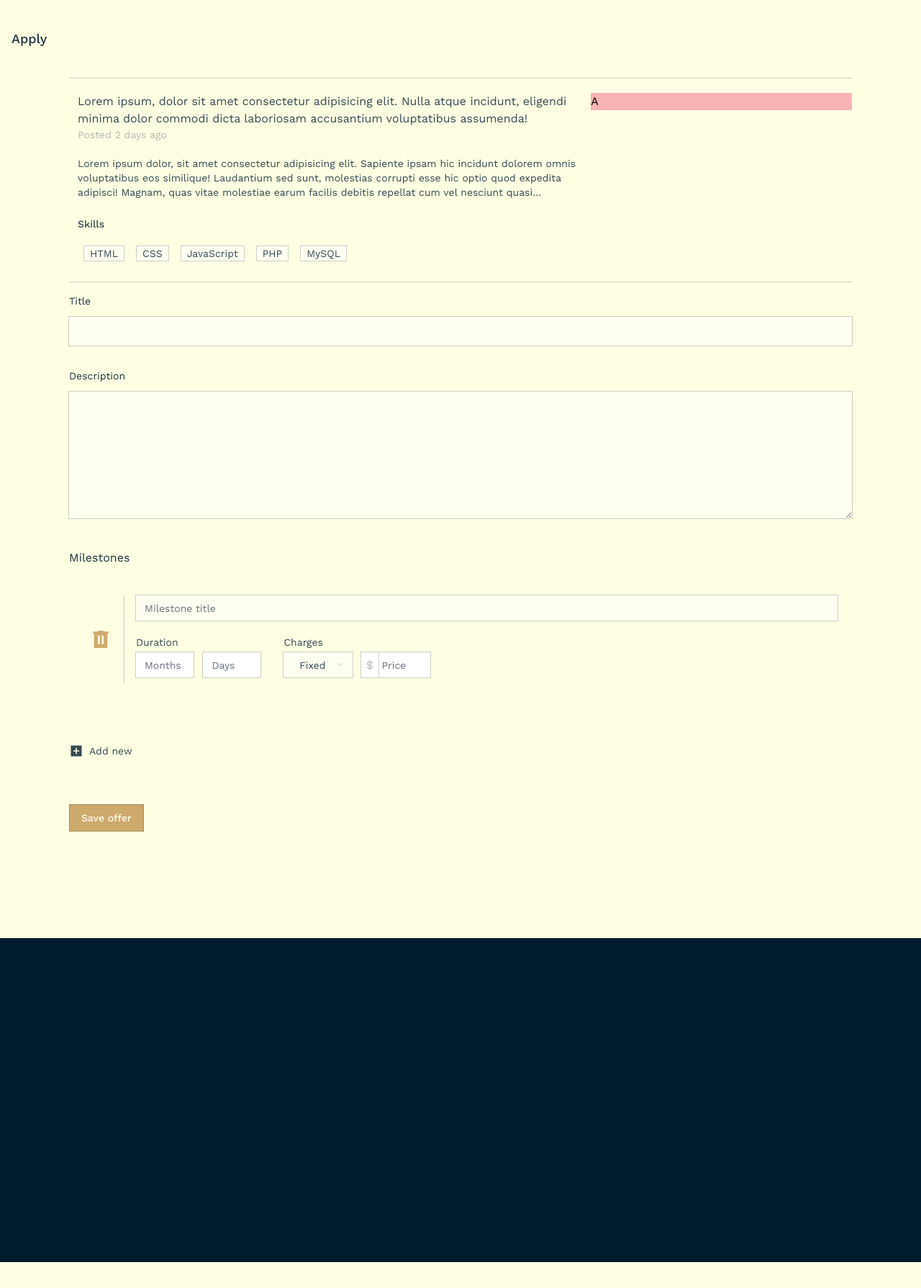
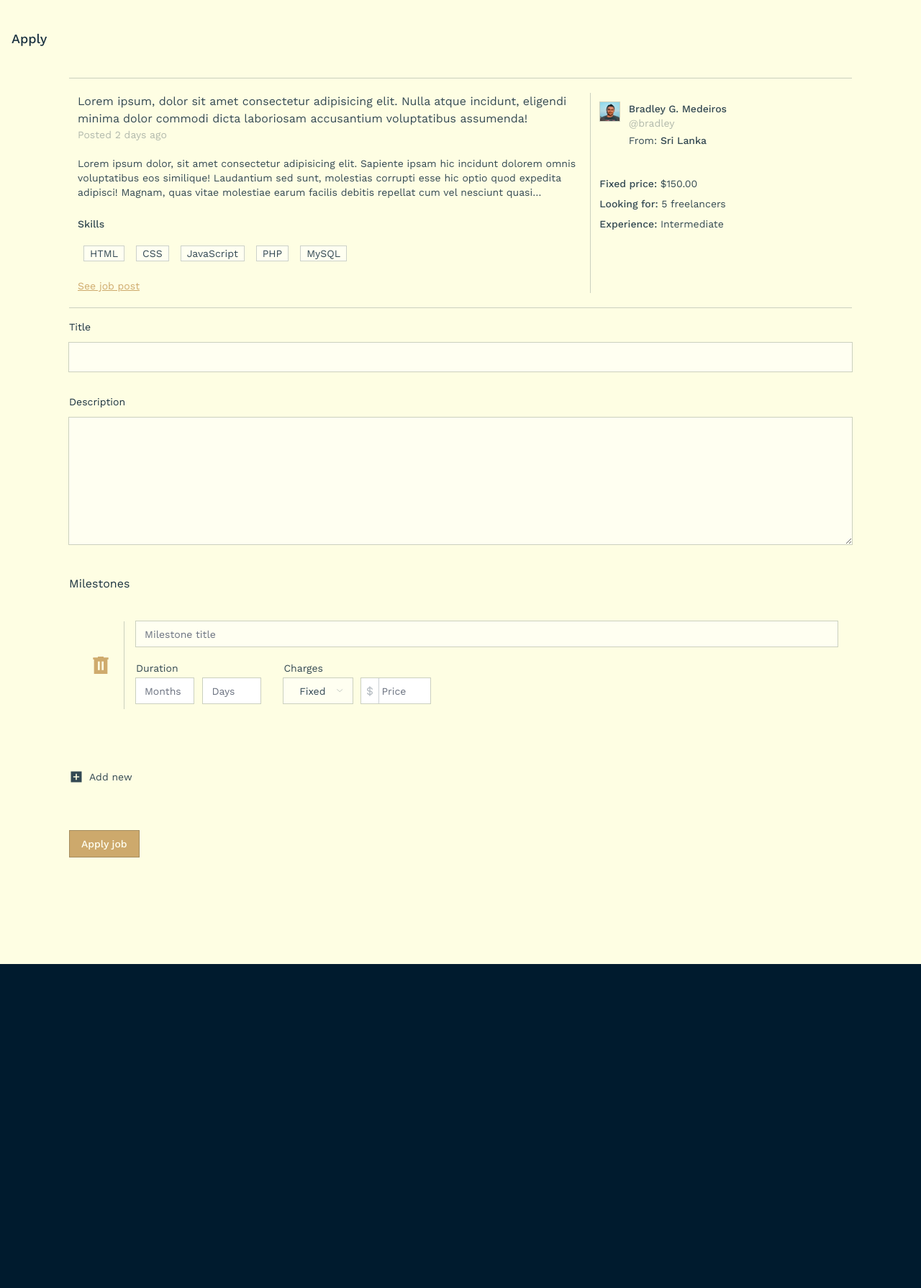
Before and after one commit to Luke-Fernando/Urban, a PHP site: page /app/views/job/apply/apply.php in a window 1280 px wide. Shown: the part 72-1861 px from the top of the page at 72% size. Before the commit the page ends 1825 px from the top, so only its background shows below. Run offline with PHP 8.4, Linux system fonts and the light colour scheme.

Commit message:
job apply page is complete

```diff
--- a/app/views/job/apply/apply.php
+++ b/app/views/job/apply/apply.php
@@ -17,8 +17,9 @@
             <h3 class="text-lg font-medium text-[var(--main-font-color-90)]">Apply</h3>
         </section>
         <section class="flex flex-col justify-start items-start w-full box-border lg:px-20 my-10">
-            <div class="w-full h-auto border-t border-b border-[var(--main-font-color-20)] box-border py-5 flex justify-between items-start">
-                <div class="w-2/3 h-auto box-border px-3 flex flex-col justify-start items-start">
+            <div class="w-full h-auto border-t border-b border-[var(--main-font-color-20)] box-border py-5 flex flex-col md:flex-row justify-start md:justify-between items-start">
+                <div class="w-full md:w-2/3 h-auto box-border px-3 py-3 md:py-0 flex flex-col justify-start items-start md:border-r border-[var(--main-font-color-20)]
+                border-b md:border-b-0">
                     <a href="/job" class="text-base font-normal text-[var(--main-font-color-80)]">
                         Lorem ipsum, dolor sit amet consectetur adipisicing elit. Nulla atque incidunt, eligendi minima dolor commodi dicta laboriosam accusantium voluptatibus assumenda!
                     </a>
@@ -51,8 +52,37 @@
                             </a>
                         </div>
                     </div>
+                    <a href="/job" class="text-sm font-normal text-[var(--active-color-brown-low)] hover:text-[var(--active-color-brown)]
+                    duration-75 ease-linear underline mt-4">See job post</a>
                 </div>
-                <div class="w-1/3 h-auto bg-red-300">A</div>
+                <!--  -->
+                <div class="w-full md:w-1/3 h-auto px-3">
+                    <div class="w-full h-auto flex justify-start items-start mb-10 mt-3">
+                        <a href="#" class="w-8 aspect-square flex justify-center items-center overflow-hidden border border-[var(--main-font-color-20)]
+                hover:border-[var(--active-color-brown)] duration-75 ease-linear mr-3">
+                            <img src="/assets/images/users/client.png" alt="Review auther's profile pictire" class="min-w-full min-h-full object-cover">
+                        </a>
+                        <div class="w-full flex justify-start items-start flex-col">
+                            <a href="#" class="text-sm font-medium text-[var(--main-font-color-80)]">Bradley G. Medeiros</a>
+                            <a href="#" class="text-sm font-normal text-[var(--main-font-color-30)] mb-1">@bradley </a>
+                            <span class="text-sm font-normal text-[var(--main-font-color-80)]">From:
+                                <a href="#" class="text-sm font-medium text-[var(--main-font-color-80)]">Sri Lanka</a>
+                            </span>
+                        </div>
+
+                    </div>
+                    <div class="w-auto h-auto">
+                        <p class="text-sm font-medium text-[var(--main-font-color-80)] my-2">Fixed price:
+                            <span class="text-sm font-normal">$150.00</span>
+                        </p>
+                        <p class="text-sm font-medium text-[var(--main-font-color-80)] my-2">Looking for:
+                            <span class="text-sm font-normal">5 freelancers</span>
+                        </p>
+                        <p class="text-sm font-medium text-[var(--main-font-color-80)] my-2">Experience:
+                            <span class="text-sm font-normal">Intermediate</span>
+                        </p>
+                    </div>
+                </div>
             </div>
             <label for="title" class="w-full h-auto my-4">
                 <p class="text-sm font-normal text-[var(--main-font-color-90)] mb-3">Title</p>
@@ -160,7 +190,7 @@
                 <div class="w-full h-auto flex justify-start items-center mt-16">
                     <button class="w-max h-auto flex justify-center items-center text-sm font-medium text-[var(--bg-white-low)] bg-[var(--active-color-brown-low)]
                     hover:bg-[var(--active-color-brown)] border border-[var(--main-font-color-20)] px-4 py-2 duration-75 ease-linear">
-                        Save offer
+                        Apply job
                     </button>
                 </div>
             </div>
```
Also changed, not shown: public/assets/css/output.css.
